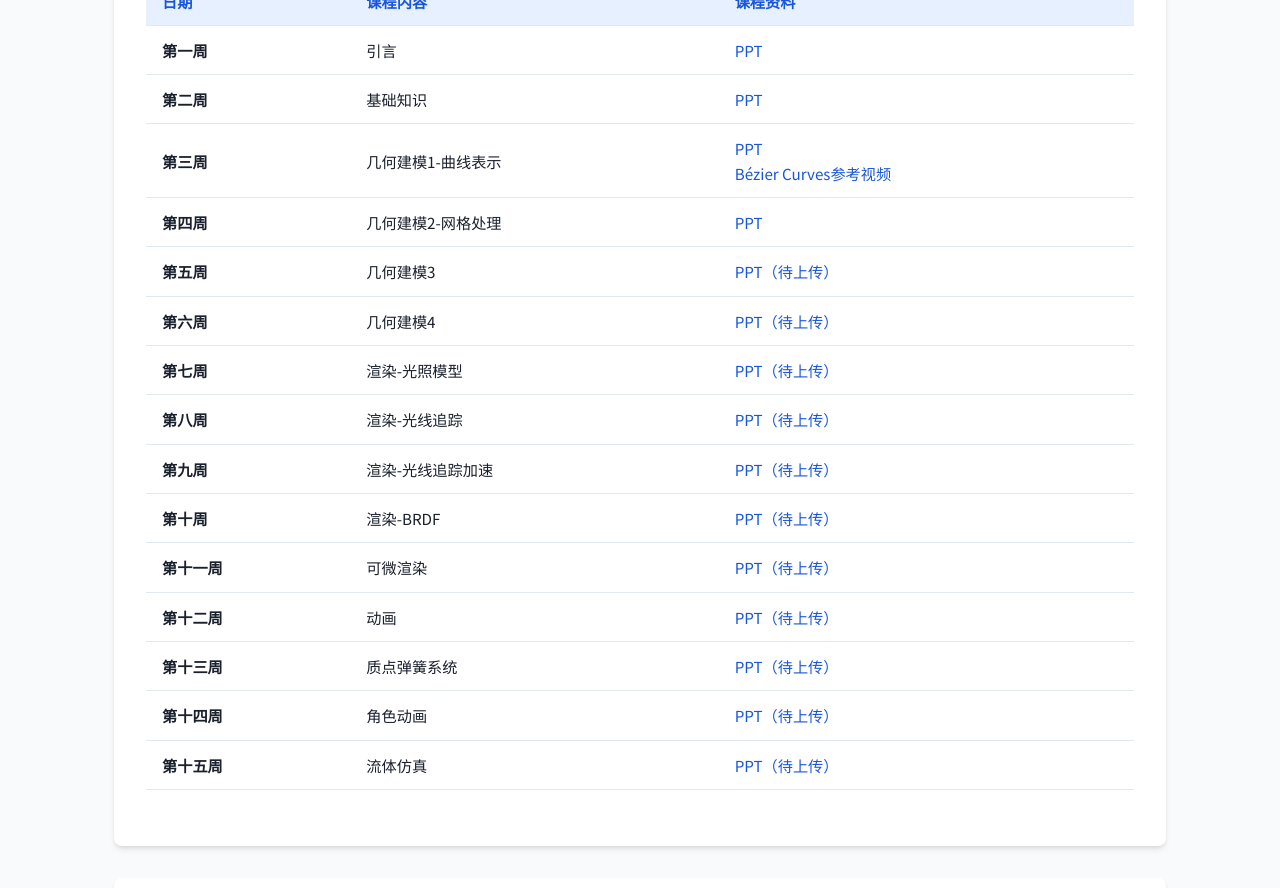
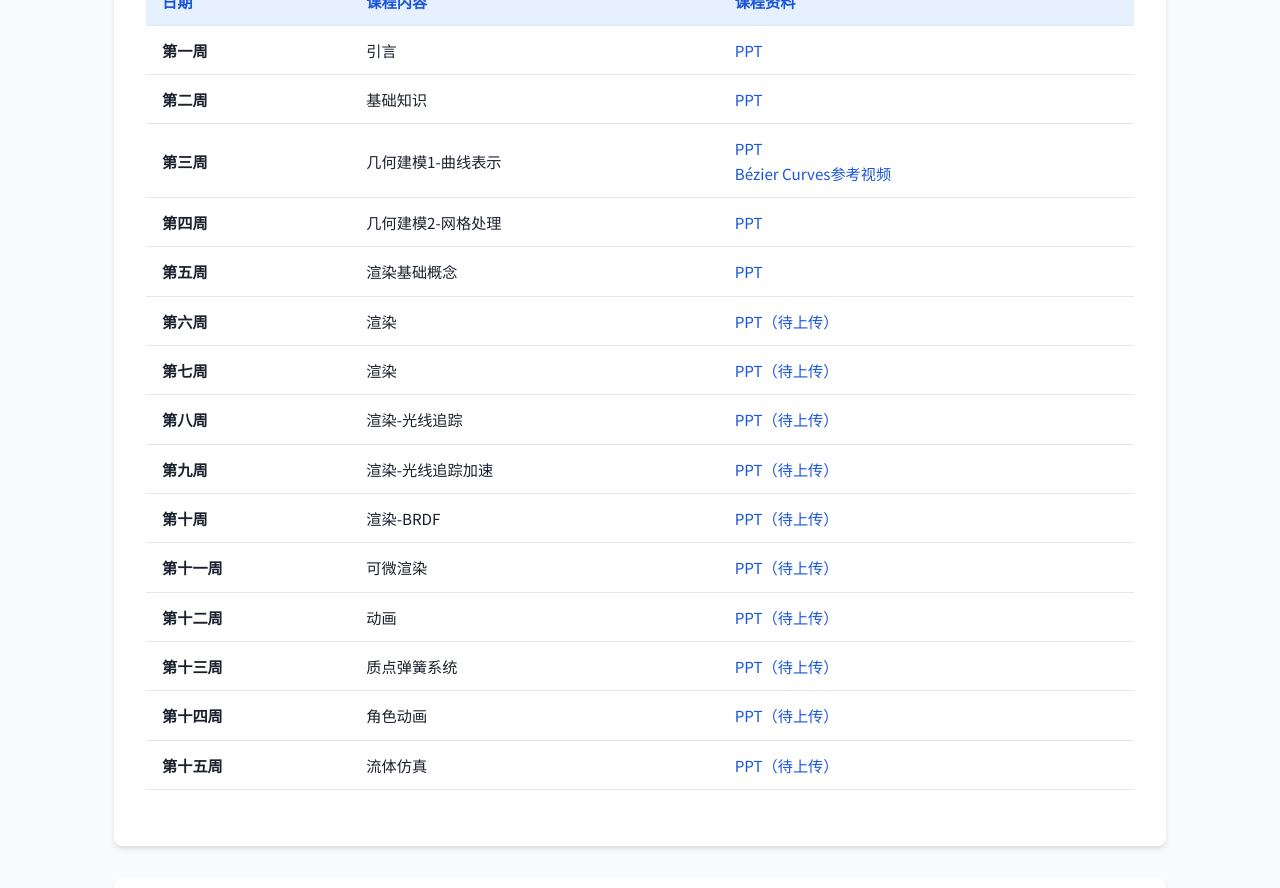
Before and after one commit to zhwinfo/zhwinfo.github.io, a Jekyll site: the page cg/index.html, which Jekyll copies as it is, in a window 1280 px wide and 900 px high, scrolled down 1044 px. Shown: the top 888 px of the window. Built offline with Jekyll 4.4.1, drawn with Linux system fonts in a browser that asks for light colours.

Commit message:
fast update

```diff
--- a/aw/index.html
+++ b/aw/index.html
@@ -649,7 +649,7 @@
                 <li><a href="https://www.texpage.com" target="_blank">https://www.texpage.com</a></li>
                 <li>LaTeX模板：</li>
                 <li><a href="https://www.overleaf.com/latex/templates/thesis-template-of-beijing-normal-university-in-latex/nrjdjsvfxhms" target="_blank">学校学位论文LaTeX模板</a></li>
-                <li><a href="https://www.overleaf.com/latex/templates" target="_blank">Overleaf平台模板库</a></li>
+                <li><a href="https://github.com/HongwenZhang/BNU-Beamer-Template" target="_blank">BNU LaTeX Slide模板</a></li>
                 <li>MCP工具：<a href="https://github.com/microsoft/markitdown" target="_blank">markitdown MCP</a></li>
                 <li>Excel转LaTeX插件：<a href="https://ctan.org/pkg/excel2latex?lang=en" target="_blank">https://ctan.org/pkg/excel2latex?lang=en</a></li>
                 <li>获取文献的BibTeX：</li>
--- a/cg/index.html
+++ b/cg/index.html
@@ -432,17 +432,17 @@
                         </tr>
                         <tr>
                             <td><strong>第五周</strong></td>
-                            <td>几何建模3</td>
-                            <td><a href="javascript:void(0)" onclick="window.open(pptLink, '_blank')">PPT（待上传）</a></td>
+                            <td>渲染基础概念</td>
+                            <td><a href="javascript:void(0)" onclick="window.open(pptLink, '_blank')">PPT</a></td>
                         </tr>
                         <tr>
                             <td><strong>第六周</strong></td>
-                            <td>几何建模4</td>
+                            <td>渲染</td>
                             <td><a href="javascript:void(0)" onclick="window.open(pptLink, '_blank')">PPT（待上传）</a></td>
                         </tr>
                         <tr>
                             <td><strong>第七周</strong></td>
-                            <td>渲染-光照模型</td>
+                            <td>渲染</td>
                             <td><a href="javascript:void(0)" onclick="window.open(pptLink, '_blank')">PPT（待上传）</a></td>
                         </tr>
                         <tr>
```
